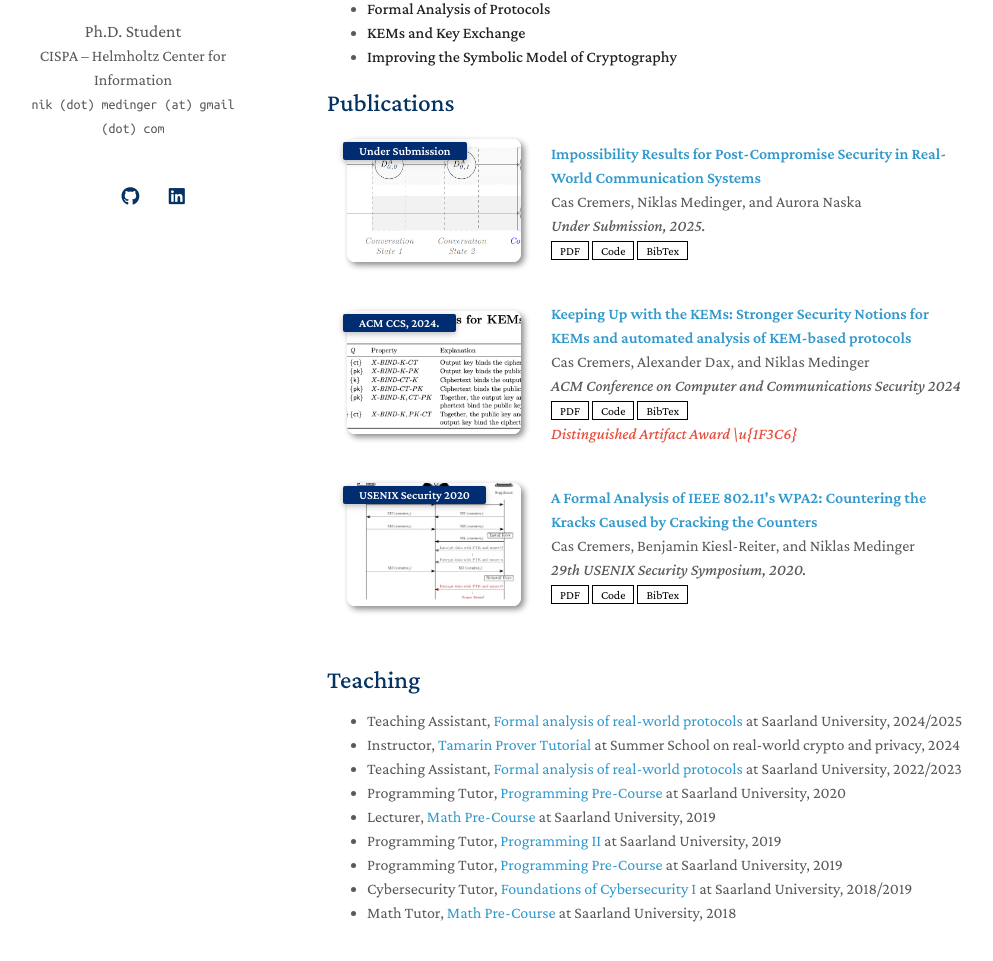
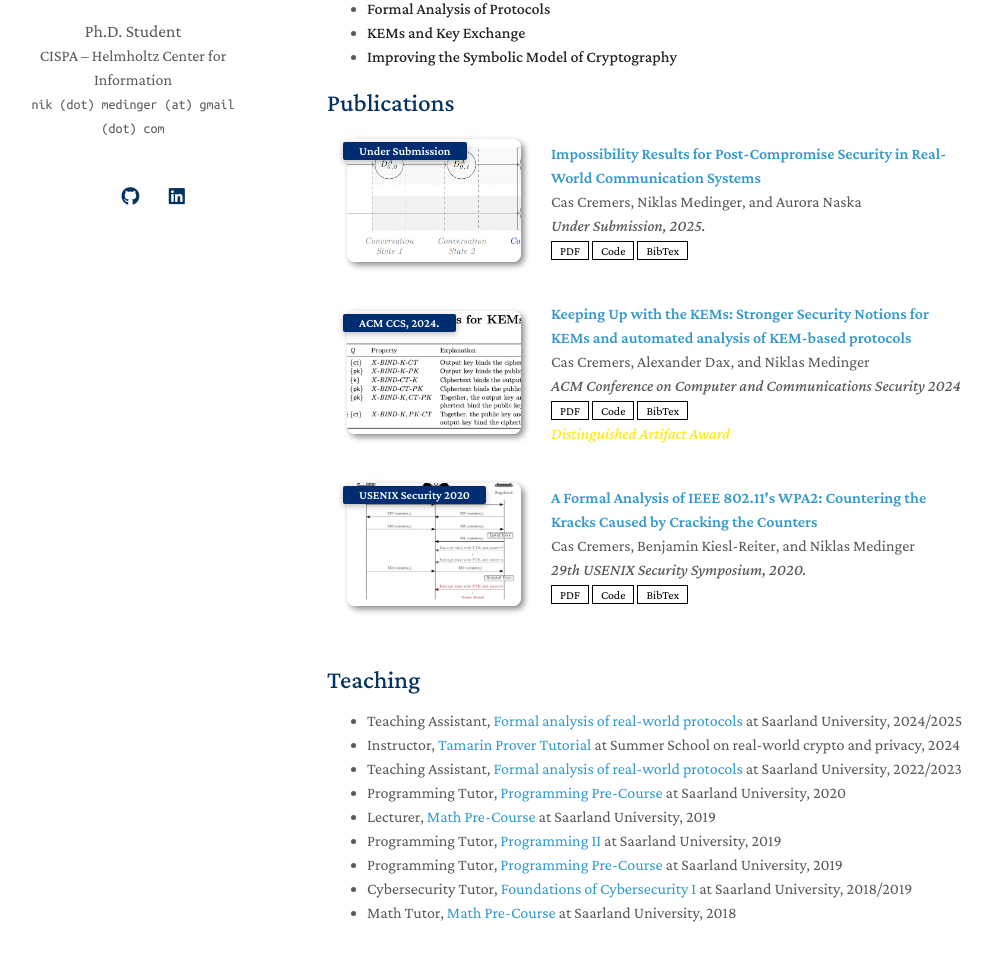
Before and after one commit to niklasmedinger/niklasmedinger.github.io, a Jekyll site: the page built from index.md, in a window 1280 px wide and 1241 px high. Shown: the part 222-1183 px from the top of the window, without its empty margins (143-1136 px from the left). Built offline with Jekyll 4.4.1, drawn with Linux system fonts in a browser that asks for light colours; a style sheet for code colours, icons or effects is not loaded; our own code applies the rules of GitHub Pages for plain Markdown files.

Commit message:
Remove emoji. Remove footer.

```diff
--- a/_data/publications.yml
+++ b/_data/publications.yml
@@ -16,7 +16,7 @@ main:
     pdf: https://eprint.iacr.org/2023/1933.pdf
     code: https://github.com/FormalKEM/Symbolic_KEM_Models
     image: ./assets/img/KEM-img.png
-    notes: Distinguished Artifact Award \u{1F3C6}
+    notes: Distinguished Artifact Award
     bibtex: https://dblp.org/rec/journals/iacr/CremersDM23.html?view=bibtex
 
   - title: "A Formal Analysis of IEEE 802.11's WPA2: Countering the Kracks Caused by Cracking the Counters"
--- a/_includes/publications.md
+++ b/_includes/publications.md
@@ -35,7 +35,7 @@
       {% endif %}
       <br>
       {% if link.notes %}
-      <strong> <i style="color:#e74d3c">{{ link.notes }}</i></strong>
+      <strong> <i style="color:#ffea03">{{ link.notes }}</i></strong>
       {% endif %}
       {% if link.others %}
       {{ link.others }}
```
